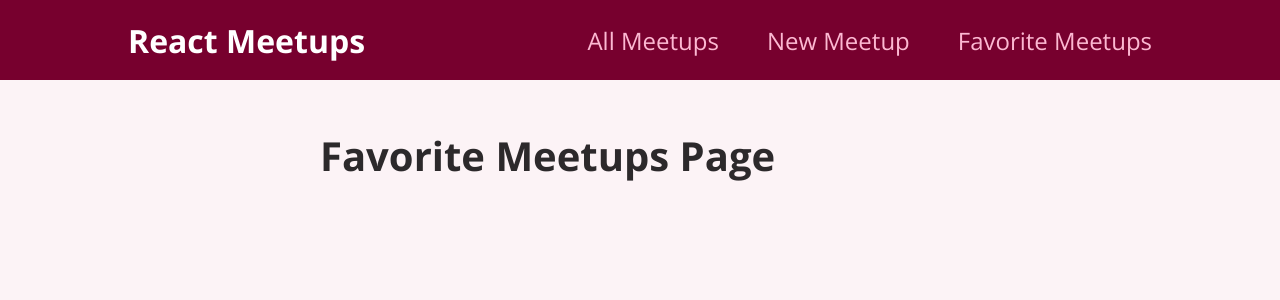
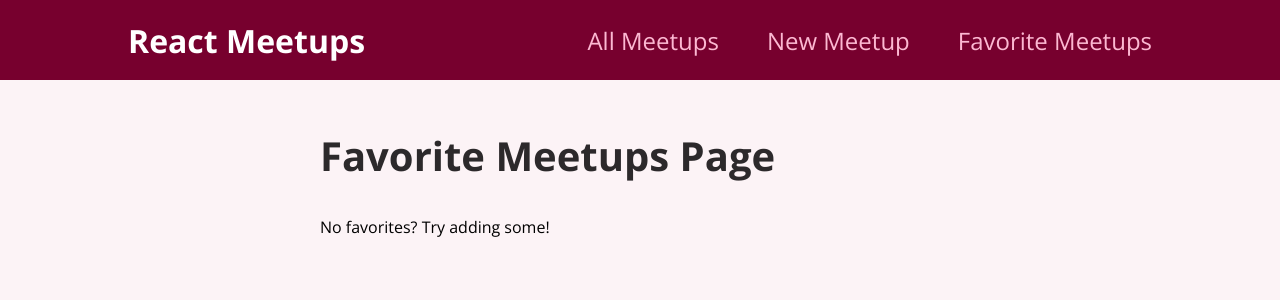
Before and after one commit to Josepeha/reactjs-course, a React (Create React App) app: page /favorite-meetups in a window 1280 px wide. Shown: the top 300 px of the page. Built offline with nearby package versions, Linux system fonts and the light colour scheme.

Commit message:
Feat[reactjs-course]: favorites presents a parragraph if no favorites are added, presents favorites if there are some

```diff
--- a/src/pages/FavoriteMeetups.jsx
+++ b/src/pages/FavoriteMeetups.jsx
@@ -1,6 +1,23 @@
+import { useContext } from 'react';
+import FavoritesContext  from "../stateStore/favoritesContext";
+import MeetupList from "../components/meetups/MeetupList";
+
 function FavoriteMeetupsPage() {
+    const favoritesCtx = useContext(FavoritesContext)
+
+    let content
+
+    if (favoritesCtx.totalFavorites === 0) {
+        content = <p>No favorites? Try adding some!</p>
+    } else {
+        content = <MeetupList meetups={favoritesCtx.favorites} />
+    }
+
     return (
-        <h1>Favorite Meetups Page</h1>
+        <section>
+            <h1>Favorite Meetups Page</h1>
+            {content}
+        </section>
     )
 }
 
```
